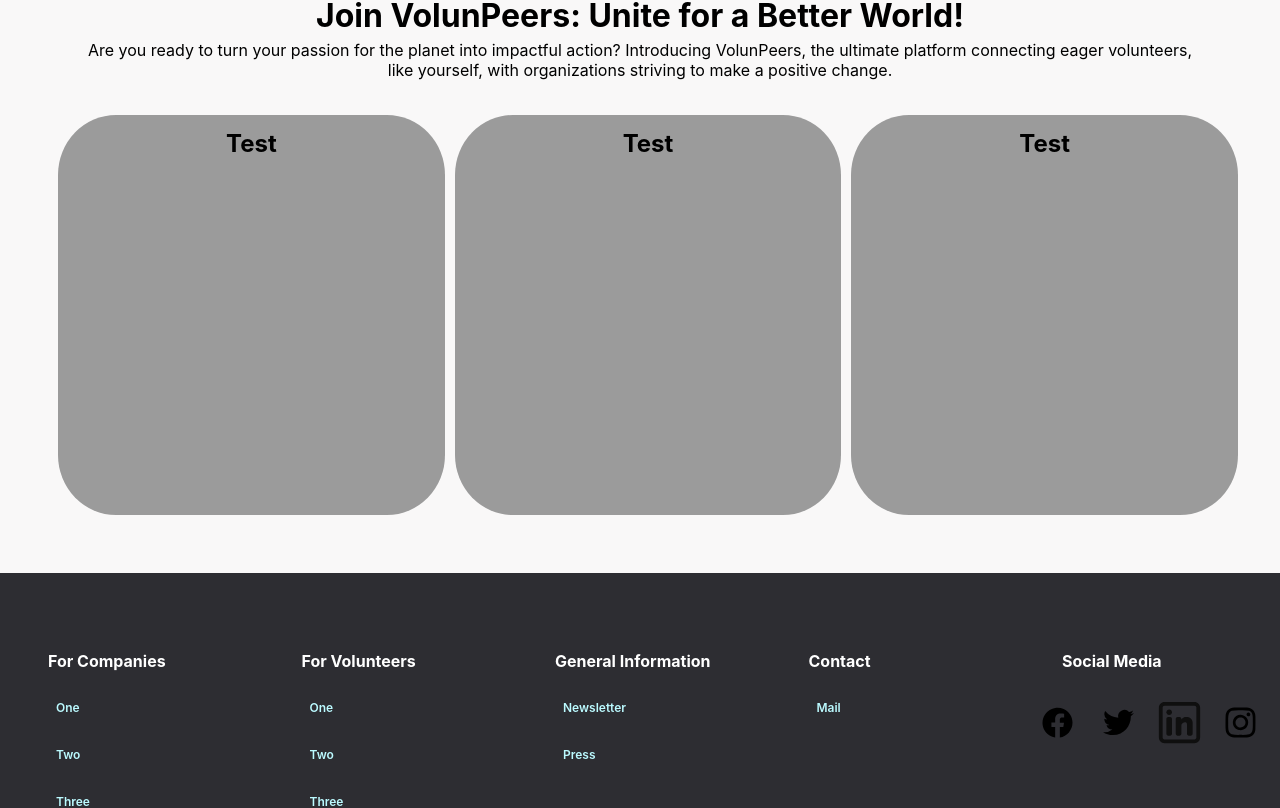
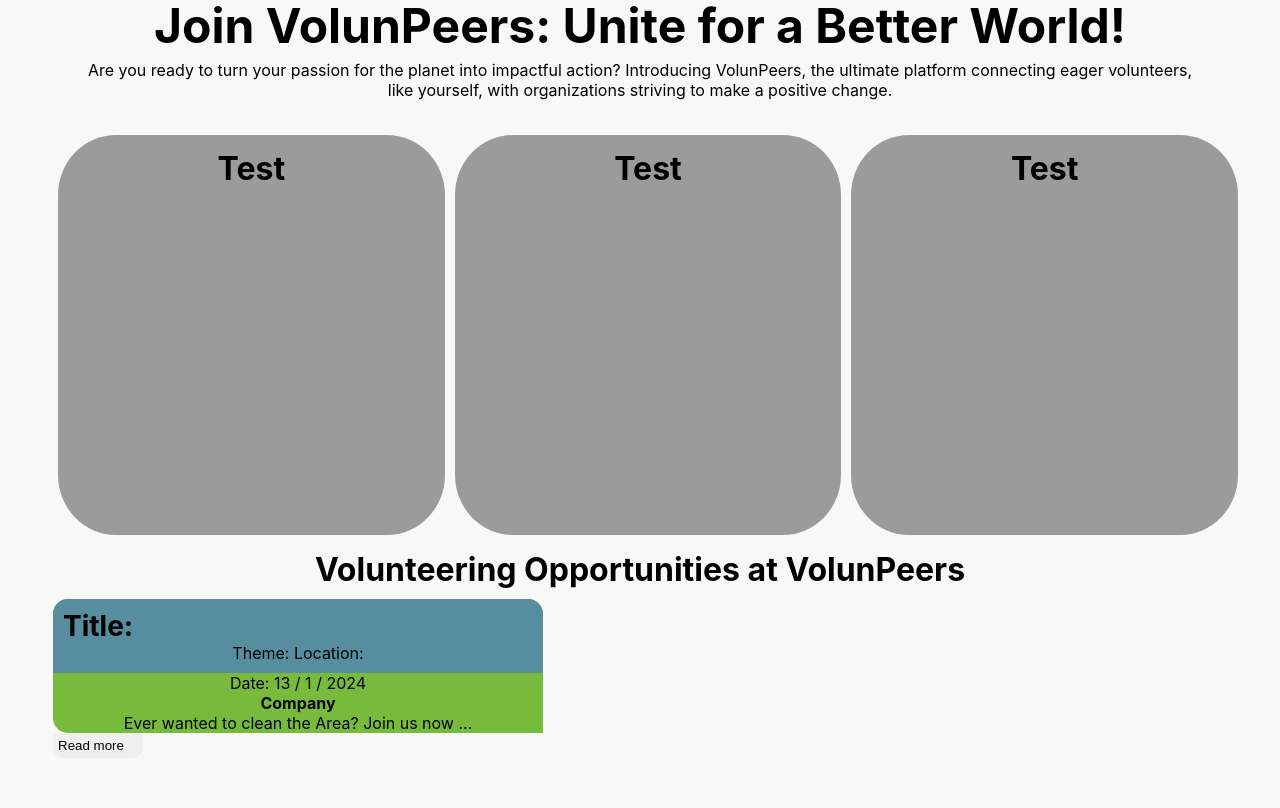
Before and after one commit to marieUr/VolunPeers-project, a React (Create React App) app in the folder volunpeers-front-end/: page / in a window 1280 px wide. Shown: the part 772-1580 px from the top of the page. Built offline with nearby package versions, Linux system fonts and the light colour scheme.

Commit message:
Added Landingpage stuff

```diff
--- a/volunpeers-front-end/src/Pages/body.js
+++ b/volunpeers-front-end/src/Pages/body.js
@@ -2,6 +2,7 @@
 import './body.css'; // Import the main styling, shared CSS file
 import HeroSection from '../components/HeroSection/HeroSection.jsx';
 import SubPagePlaceholder from '../components/SubPagePlaceholder.jsx';
+import Opportunities from '../components/Opportunities.jsx';
 
 export const Body = () => {
   return (
@@ -23,6 +24,7 @@
             </main>
           </div>
           <SubPagePlaceholder />
+          <Opportunities />
         </body>
       </html>
     </>
--- a/volunpeers-front-end/src/components/GeneralStyling.css
+++ b/volunpeers-front-end/src/components/GeneralStyling.css
@@ -6,6 +6,44 @@
   flex-direction: row;
   justify-content: space-between;
 }
+h1 {
+  font-size: 3em;
+}
+h2 {
+  font-size: 2em;
+}
+
+h3 {
+  font-size: 28px;
+}
+
+/* Volunteering Opportunities Element */
+.Opportunities {
+  width: 500px;
+  border-radius: 15%;
+  padding: 5px;
+  display: flex;
+  flex-direction: column;
+}
+.Opportunities button {
+  width: 90px;
+  border-radius: 0px 0px 10px 10px;
+  padding: 5px;
+  border: none;
+  display: flex;
+}
+.OpportunityTitle {
+  background-color: var(--SecondaryColorAlt);
+  border-radius: 15px 15px 0px 0px;
+  padding: 10px;
+}
+
+.volunteeringOpportunity {
+  background-color: var(--mainColor);
+  border-radius: 15px 15px 0px 15px;
+}
+
+/* Placeholder Elements */
 
 .PlaceholderBoxOne {
   background-color: rgb(155, 155, 155);
@@ -26,6 +64,13 @@
   height: 400px;
   border-radius: 15%;
   margin: 5px;
+}
+.opportunitySection {
+  margin: auto;
+  padding: 5px;
+  display: flex;
+  flex-direction: row;
+  justify-content: center;
 }
 
 @media screen and (max-width: 1250px) {
--- a/volunpeers-front-end/src/components/Opportunities.jsx
+++ b/volunpeers-front-end/src/components/Opportunities.jsx
@@ -1,7 +1,33 @@
 import React from 'react';
+import './GeneralStyling.css';
 
 function Opportunities() {
-  return <div>Opportunities</div>;
+  return (
+    <div>
+      <div className="opportunitySection">
+        <h2>
+          Volunteering Opportunities at <span> VolunPeers</span>
+        </h2>
+      </div>
+      <div className="Opportunities">
+        <div className="volunteeringOpportunity">
+          <div className="OpportunityTitle">
+            <h3>Title: </h3>
+            <span>Theme: </span>
+            <span>Location: </span>
+          </div>
+          <span>
+            Date: {new Date().getDate()} / {new Date().getMonth() + 1} /{' '}
+            {new Date().getUTCFullYear()}
+          </span>
+          <img></img>
+          <h4>Company</h4>
+          <p>Ever wanted to clean the Area? Join us now ... </p>
+        </div>
+        <button aria-label="Read more">Read more</button>
+      </div>
+    </div>
+  );
 }
 
 export default Opportunities;
```
